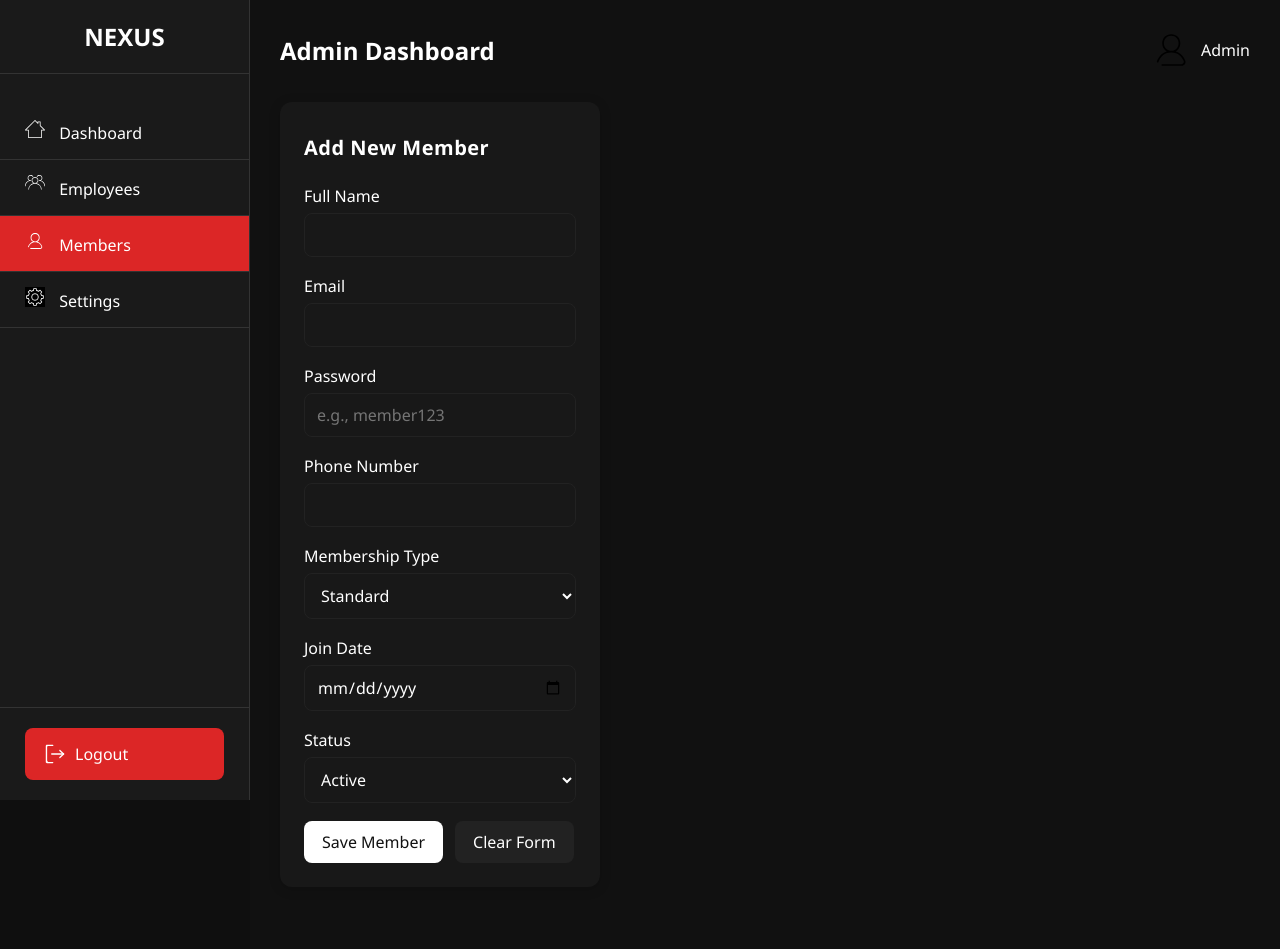
After one commit to x-CHRIS-x/nexus-gym, a PHP site: page /admin/admin-add-member.php in a window 1280 px wide. The commit adds this page. Run offline with PHP 8.4, Linux system fonts and the light colour scheme.

Commit message:
test add member moved

```diff
--- /dev/null
+++ b/admin/admin-add-member.php
@@ -0,0 +1,88 @@
+<?php
+include '../db.php';
+?>
+<!DOCTYPE html>
+<html lang="en">
+<head>
+    <meta charset="UTF-8">
+    <meta name="viewport" content="width=device-width, initial-scale=1.0">
+    <title>Nexus | Admin - Add Member</title>
+    <link rel="stylesheet" href="admin.css">
+</head>
+<body>
+    <!-- Sidebar -->
+    <div class="sidebar">
+        <div class="logo">NEXUS</div>
+        <ul class="nav-menu">
+            <li><a href="admin-dashboard.php"><img src="../images/icons/dashboard-home-icon.svg" alt="Dashboard" class="nav-icon"> Dashboard</a></li>
+            <li><a href="admin-employees.php"><img src="../images/icons/dashboard-members-icon.svg" alt="Employees" class="nav-icon"> Employees</a></li>
+            <li class="active"><a href="admin-members.php"><img src="../images/icons/dashboard-profile-icon.svg" alt="Members" class="nav-icon"> Members</a></li>
+            <li><a href="admin-settings.php"><img src="../images/icons/dashboard-settings-icon.svg" alt="Settings" class="nav-icon"> Settings</a></li>
+        </ul>
+        <div class="logout-container">
+            <a href="../login.php" class="logout-btn"><img src="../images/icons/logout-icon.svg" alt="Logout" class="nav-icon"> Logout</a>
+        </div>
+    </div>
+    <!-- Main Content -->
+    <div class="main-content">
+        <div class="header">
+            <h2>Admin Dashboard</h2>
+            <div class="user-profile">
+                <img src="../images/profile pictures/default-profile.svg" alt="User">
+                <span>Admin</span>
+            </div>
+        </div>
+        <div class="members-container">
+            <!-- Add Member Form Card Only -->
+            <div class="member-form-card">
+                <div class="card-header">Add New Member</div>
+                <form method="POST" action="add-member.php" class="member-form" autocomplete="off">
+                    <div class="form-group">
+                        <label for="fullName">Full Name</label>
+                        <input type="text" id="fullName" name="fullName" required>
+                    </div>
+                    <?php
+                    if (isset($_GET['error'])) {
+                        echo '<div style="color: red; margin-bottom: 10px;">' . ($_GET['error']) . '</div>';
+                    }
+                    ?>
+                    <div class="form-group">
+                        <label for="email">Email</label>
+                        <input type="email" id="email" name="email" required>
+                    </div>
+                    <div class="form-group">
+                        <label for="password">Password</label>
+                        <input type="text" id="password" name="password" placeholder="e.g., member123" required>
+                    </div>
+                    <div class="form-group">
+                        <label for="phone">Phone Number</label>
+                        <input type="text" id="phone" name="phone" required>
+                    </div>
+                    <div class="form-group">
+                        <label for="membershipType">Membership Type</label>
+                        <select id="membershipType" name="membershipType" required>
+                            <option value="Standard">Standard</option>
+                            <option value="Premium">Premium</option>
+                        </select>
+                    </div>
+                    <div class="form-group">
+                        <label for="join_date">Join Date</label>
+                        <input type="date" id="join_date" name="join_date" required>
+                    </div>
+                    <div class="form-group">
+                        <label for="status">Status</label>
+                        <select id="status" name="status" required>
+                            <option value="Active">Active</option>
+                            <option value="Inactive">Inactive</option>
+                        </select>
+                    </div>
+                    <div class="form-buttons">
+                        <button type="submit" class="btn btn-save">Save Member</button>
+                        <button type="button" class="btn btn-clear">Clear Form</button>
+                    </div>
+                </form>
+            </div>
+        </div>
+    </div>
+</body>
+</html>
```
Also changed, not shown: admin/admin-members.php (+1 -54 lines).
